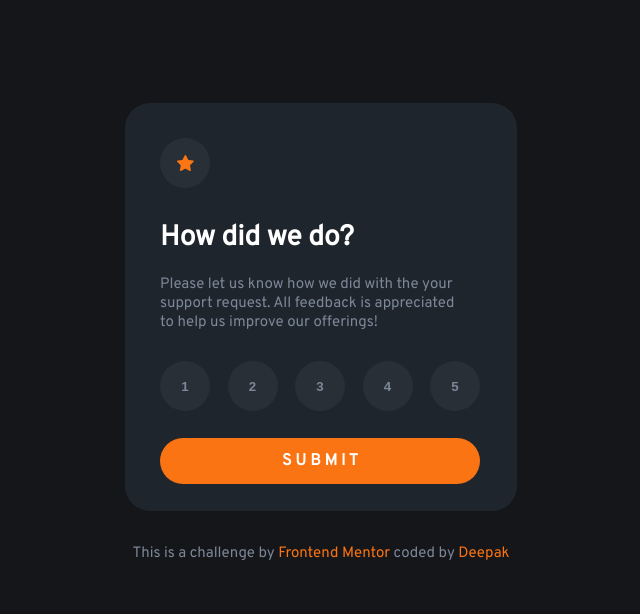
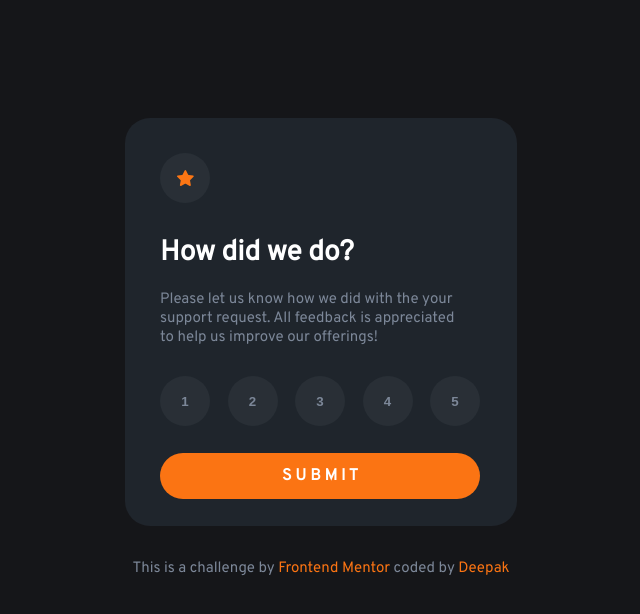
Before and after one commit to DEEPAK-tech40/Interactive-rating-card, a plain HTML site: page index.html in a window 1280 px wide. Shown: the whole page, without its empty margins (319-959 px from the left). Drawn offline with Linux system fonts and the light colour scheme.

Commit message:
changes did to margin of containers

```diff
--- a/styles/style.css
+++ b/styles/style.css
@@ -33,7 +33,7 @@ p {
 }
 
 .main {
-    margin-top: 95px;
+    margin-top: 110px;
     padding: 35px 35px 27px 35px;
     height: 25.5rem;
     width: 24.5rem;
```
